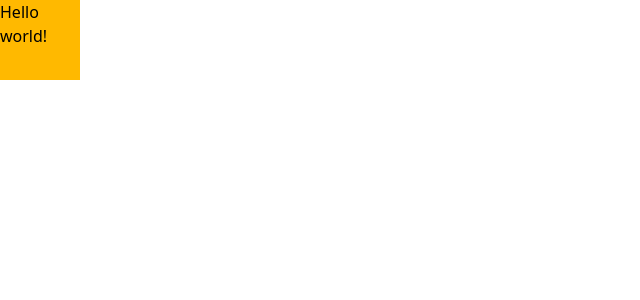
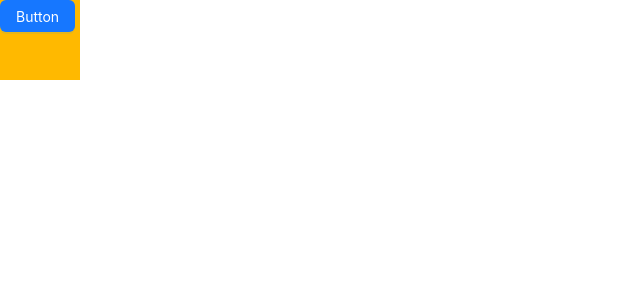
Before and after one commit to HHsomeHand/monkey-spyxx-lib, a React app: page / in a window 1280 px wide. Shown: the top 300 px of the page, without its empty margins (0-640 px from the left). Built offline with nearby package versions, Linux system fonts and the light colour scheme; the HTML template or start-up script is replaced by a standard one.

Commit message:
init: 引入 anti design

```diff
--- a/package.json
+++ b/package.json
@@ -10,6 +10,7 @@
   },
   "dependencies": {
     "@tailwindcss/vite": "^4.1.11",
+    "antd": "^5.26.4",
     "react": "^18.3.1",
     "react-dom": "^18.3.1",
     "tailwindcss": "^4.1.11"
--- a/src/components/App/index.tsx
+++ b/src/components/App/index.tsx
@@ -1,10 +1,11 @@
 import React from 'react';
 import {memo} from "react";
+import {Button} from "antd";
 
 export const App = memo((props) => {
     return (
         <div className="absolute size-20 bg-amber-400 top-0 left-0">
-            Hello world!
+            <Button type="primary">Button</Button>
         </div>
     );
 });
```
Also changed, not shown: 1 other file (tests, documents, lock files or other folders).
